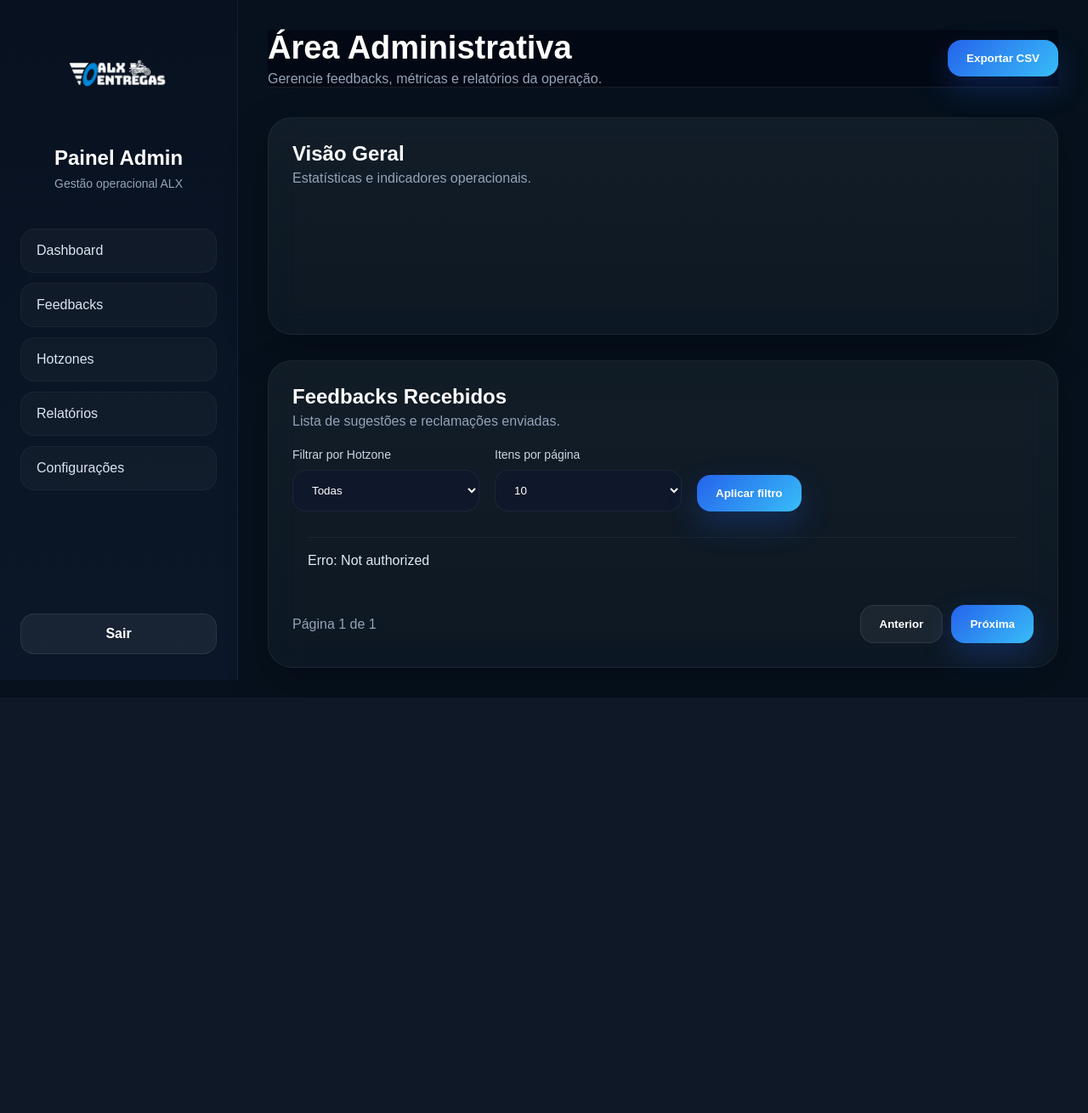
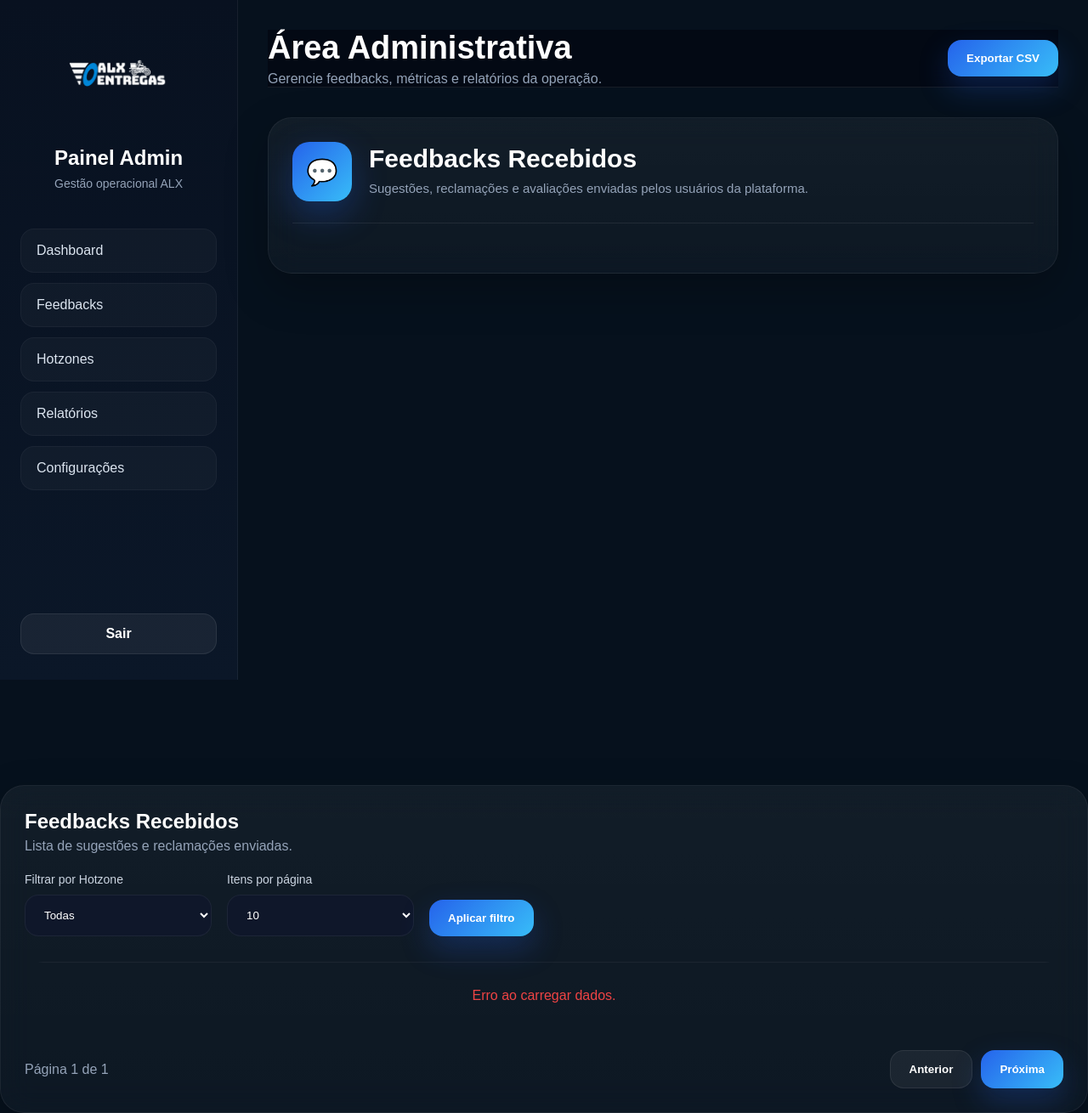
Before and after one commit to ACSTECN/sitealx, a Flask app: template templates/admin.html in a window 1280 px wide. Shown: the whole page at 85% size. Before the commit the page ends 821 px from the top, so only its background shows below. Run offline with Flask 3, Linux system fonts and the light colour scheme; the template is opened without the code that fills it, so the values that code supplies are empty.

Commit message:
Atualizações finais admin.js

```diff
--- a/static/admin.js
+++ b/static/admin.js
@@ -7,177 +7,297 @@ const prevBtn = document.getElementById("prev-page");
 const nextBtn = document.getElementById("next-page");
 const pageInfo = document.getElementById("page-info");
 const exportBtn = document.getElementById("exportar-csv");
+
 let chart;
 let page = 1;
 let totalPages = 1;
 let currentRows = [];
 
 const tipoLabels = {
-  "sugestao": "Sugestão",
-  "reclamacao": "Reclamação",
-  "outros": "Outros"
+    sugestao: "Sugestão",
+    reclamacao: "Reclamação",
+    outros: "Outros"
 };
 
 function formatTipo(tipo) {
-  return tipoLabels[tipo] || tipo;
+    return tipoLabels[tipo] || tipo || "";
 }
 
 function formatCPF(cpf) {
     if (!cpf) return "";
+
     const digits = cpf.replace(/\D/g, "");
+
     if (digits.length === 11) {
-    return digits.replace(/(\d{3})(\d{3})(\d{3})(\d{2})/, "$1.$2.$3-$4");
+        return digits.replace(
+            /(\d{3})(\d{3})(\d{3})(\d{2})/,
+            "$1.$2.$3-$4"
+        );
     }
+
     return cpf;
 }
 
+function formatDate(data) {
+    if (!data) return "";
+
+    return new Date(data).toLocaleString("pt-BR");
+}
+
+function renderStars(valor) {
+    const nota = Number(valor || 0);
+    return "⭐".repeat(Math.min(nota, 5));
+}
+
 async function loadData() {
-  console.log("loadData called");
-  tabela.innerHTML = "<tr><td>Carregando...</td></tr>";
+    tabela.innerHTML = `
+        <tr>
+            <td colspan="9" style="padding:30px;text-align:center;color:#94a3b8;">
+                Carregando feedbacks...
+            </td>
+        </tr>
+    `;
+
     const filtro = filtroHotzone.value.trim();
     const pageSize = parseInt(pageSizeSel.value || "10", 10);
+
     const url = `/api/admin/feedbacks?hotzone=${encodeURIComponent(filtro)}&page=${page}&page_size=${pageSize}`;
-  console.log("Fetching:", url);
+
     let dataResp;
+
     try {
         const r = await fetch(url);
-    console.log("Response status:", r.status);
         dataResp = await r.json();
-    console.log("dataResp:", dataResp);
     } catch (e) {
-    console.error("Fetch error:", e);
-    tabela.innerHTML = "<tr><td>Erro de rede</td></tr>";
+        tabela.innerHTML = `
+            <tr>
+                <td colspan="9" style="padding:30px;text-align:center;color:#ef4444;">
+                    Erro de rede ao carregar feedbacks.
+                </td>
+            </tr>
+        `;
         return;
     }
-  let rows;
-  let total;
+
+    let rows = [];
+    let total = 0;
+
     if (Array.isArray(dataResp)) {
-    // Se o backend retornar o array diretamente
         rows = dataResp;
         total = rows.length;
     } else if (dataResp.ok) {
-    // Se o backend retornar o formato esperado
         rows = dataResp.data || [];
         total = dataResp.total || rows.length;
     } else if (Array.isArray(dataResp.error)) {
-    // Se o "error" for o array (caso estranho que está acontecendo)
         rows = dataResp.error;
         total = rows.length;
     } else {
-    // Outro erro
-    tabela.innerHTML = `<tr><td>Erro: ${dataResp.error || "desconhecido"}</td></tr>`;
+        tabela.innerHTML = `
+            <tr>
+                <td colspan="9" style="padding:30px;text-align:center;color:#ef4444;">
+                    Erro ao carregar dados.
+                </td>
+            </tr>
+        `;
         return;
     }
+
     totalPages = Math.max(1, Math.ceil(total / pageSize));
+
+    if (page > totalPages) {
+        page = totalPages;
+    }
+
+    currentRows = rows;
+
     pageInfo.textContent = `Página ${page} de ${totalPages}`;
-  currentRows = rows;
+
     renderHeader();
-  renderTable(currentRows);
+    renderTable(rows);
     renderChart(rows);
 }
 
 function renderHeader() {
-  console.log("renderHeader called");
-  if (!thead) return;
     thead.innerHTML = "";
+
     const tr = document.createElement("tr");
-  ["Data", "Nome", "CPF", "Hotzone", "Telefone", "Email", "Tipo", "Satisfação", "Mensagem"].forEach(h => {
+
+    [
+        "Data",
+        "Nome",
+        "CPF",
+        "Hotzone",
+        "Telefone",
+        "Email",
+        "Tipo",
+        "Satisfação",
+        "Mensagem"
+    ].forEach(h => {
         const th = document.createElement("th");
         th.textContent = h;
-    th.style.textAlign = "left";
-    th.style.padding = "16px";
         tr.appendChild(th);
     });
+
     thead.appendChild(tr);
 }
 
 function renderTable(rows) {
-  console.log("renderTable called with rows:", rows);
     tabela.innerHTML = "";
+
     if (!rows.length) {
-    tabela.innerHTML = "<tr><td>Nenhum dado encontrado</td></tr>";
+        tabela.innerHTML = `
+            <tr>
+                <td colspan="9" style="padding:30px;text-align:center;color:#94a3b8;">
+                    Nenhum feedback encontrado.
+                </td>
+            </tr>
+        `;
         return;
     }
+
     rows.forEach(r => {
         const tr = document.createElement("tr");
-    const cells = [
-      new Date(r.created_at).toLocaleString("pt-BR"),
-      r.nome_completo || r["nome completo"] || "",
-      formatCPF(r.cpf),
-      r.hotzone,
-      r.telefone,
-      r.email,
-      formatTipo(r.tipo),
-      r.satisfacao,
-      r.mensagem
-    ];
-    cells.forEach(c => {
-      const td = document.createElement("td");
-      td.textContent = c;
-      td.style.padding = "16px";
-      td.style.verticalAlign = "top";
-      tr.appendChild(td);
-    });
+
+        const tipo = formatTipo(r.tipo);
+
+        tr.innerHTML = `
+            <td>${formatDate(r.created_at)}</td>
+            <td><strong>${r.nome_completo || ""}</strong></td>
+            <td>${formatCPF(r.cpf || "")}</td>
+            <td>${r.hotzone || ""}</td>
+            <td>${r.telefone || ""}</td>
+            <td>${r.email || ""}</td>
+            <td>
+                <span class="tipo-badge ${r.tipo || "outros"}">
+                    ${tipo}
+                </span>
+            </td>
+            <td>
+                <span class="stars">
+                    ${renderStars(r.satisfacao)}
+                </span>
+            </td>
+            <td>${r.mensagem || ""}</td>
+        `;
+
         tabela.appendChild(tr);
     });
 }
 
 function renderChart(rows) {
-  console.log("renderChart called");
-  const counts = [0,0,0,0,0,0,0,0,0,0];
+    const counts = [0, 0, 0, 0, 0];
+
     rows.forEach(r => {
-    const i = (r.satisfacao || 0) - 1;
-    if (i >=0 && i < 10) counts[i]++;
+        const nota = Number(r.satisfacao || 0);
+
+        if (nota >= 1 && nota <= 5) {
+            counts[nota - 1]++;
+        }
     });
+
     const canvas = document.getElementById("chart");
+
     if (!canvas) return;
+
     const ctx = canvas.getContext("2d");
+
     if (chart) chart.destroy();
+
     chart = new Chart(ctx, {
         type: "bar",
         data: {
-      labels: ["1","2","3","4","5","6","7","8","9","10"],
+            labels: ["1", "2", "3", "4", "5"],
             datasets: [{
                 label: "Satisfação",
                 data: counts,
-        backgroundColor: ["#ef4444","#f97316","#f59e0b","#fcd34d","#fde047","#a3e635","#34d399","#22c55e","#16a34a","#15803d"]
+                backgroundColor: [
+                    "#ef4444",
+                    "#f97316",
+                    "#f59e0b",
+                    "#22c55e",
+                    "#15803d"
+                ]
             }]
         },
         options: {
             responsive: true,
-      plugins: { legend: { display: false } },
-      scales: { y: { beginAtZero: true, ticks: { stepSize: 1 } } }
+            plugins: {
+                legend: {
+                    display: false
+                }
+            },
+            scales: {
+                y: {
+                    beginAtZero: true,
+                    ticks: {
+                        stepSize: 1
+                    }
+                }
+            }
         }
     });
 }
 
 if (aplicarFiltro) {
-  aplicarFiltro.addEventListener("click", () => { page = 1; loadData(); });
+    aplicarFiltro.addEventListener("click", () => {
+        page = 1;
+        loadData();
+    });
 }
+
 if (prevBtn) {
-  prevBtn.addEventListener("click", () => { page = Math.max(1, page - 1); loadData(); });
+    prevBtn.addEventListener("click", () => {
+        page = Math.max(1, page - 1);
+        loadData();
+    });
 }
+
 if (nextBtn) {
-  nextBtn.addEventListener("click", () => { page = Math.min(totalPages, page + 1); loadData(); });
+    nextBtn.addEventListener("click", () => {
+        page = Math.min(totalPages, page + 1);
+        loadData();
+    });
 }
+
 if (pageSizeSel) {
-  pageSizeSel.addEventListener("change", () => { page = 1; loadData(); });
+    pageSizeSel.addEventListener("change", () => {
+        page = 1;
+        loadData();
+    });
 }
+
 if (exportBtn) {
     exportBtn.addEventListener("click", () => {
-    const headers = ["Data","Nome","CPF","Hotzone","Telefone","Email","Tipo","Satisfação","Mensagem"];
-    const lines = [headers.join(";")].concat(currentRows.map(r => [
-      new Date(r.created_at).toLocaleString("pt-BR").replace(/;/g,","),
-      (r.nome_completo || r["nome completo"] || "").replace(/;/g,","),
+        const headers = [
+            "Data",
+            "Nome",
+            "CPF",
+            "Hotzone",
+            "Telefone",
+            "Email",
+            "Tipo",
+            "Satisfação",
+            "Mensagem"
+        ];
+
+        const lines = [headers.join(";")].concat(
+            currentRows.map(r => [
+                formatDate(r.created_at).replace(/;/g, ","),
+                (r.nome_completo || "").replace(/;/g, ","),
                 r.cpf || "",
                 r.hotzone || "",
                 r.telefone || "",
                 r.email || "",
                 formatTipo(r.tipo || ""),
                 r.satisfacao || "",
-      (r.mensagem || "").replace(/\n/g," ").replace(/;/g,",")
-    ].join(";")));
-    const blob = new Blob([lines.join("\n")], {type: "text/csv;charset=utf-8;"});
+                (r.mensagem || "").replace(/\n/g, " ").replace(/;/g, ",")
+            ].join(";"))
+        );
+
+        const blob = new Blob([lines.join("\n")], {
+            type: "text/csv;charset=utf-8;"
+        });
+
         const a = document.createElement("a");
         a.href = URL.createObjectURL(blob);
         a.download = "feedbacks.csv";
@@ -186,4 +306,5 @@ if (exportBtn) {
         a.remove();
     });
 }
+
 document.addEventListener("DOMContentLoaded", loadData);
--- a/templates/admin.html
+++ b/templates/admin.html
@@ -201,7 +201,132 @@ body{
 /* =========================
    CARDS
 ========================= */
+/* =========================
+   HEADER FEEDBACKS
+========================= */
 
+.feedback-header{
+
+    display:flex;
+    align-items:center;
+    gap:20px;
+
+    margin-bottom:30px;
+
+    padding-bottom:25px;
+
+    border-bottom:1px solid rgba(255,255,255,.08);
+
+}
+
+.feedback-icon{
+
+    width:70px;
+    height:70px;
+
+    border-radius:20px;
+
+    display:flex;
+    align-items:center;
+    justify-content:center;
+
+    font-size:30px;
+
+    background:
+    linear-gradient(
+        135deg,
+        #2563eb,
+        #38bdf8
+    );
+
+    box-shadow:
+    0 15px 40px rgba(37,99,235,.30);
+
+}
+
+.feedback-text h3{
+
+    font-size:30px;
+    font-weight:700;
+
+    margin-bottom:6px;
+
+}
+
+.feedback-text p{
+
+    color:#94a3b8;
+
+    font-size:15px;
+
+    line-height:1.6;
+
+}
+
+
+/* Quantidade de feedbacks */
+
+.feedback-badge{
+
+    margin-top:10px;
+
+    display:inline-flex;
+
+    align-items:center;
+
+    gap:8px;
+
+    padding:8px 16px;
+
+    border-radius:30px;
+
+    background:rgba(37,99,235,.12);
+
+    border:1px solid rgba(56,189,248,.25);
+
+    color:#7dd3fc;
+
+    font-size:13px;
+
+    font-weight:600;
+
+}
+.tipo-badge{
+    display:inline-flex;
+    align-items:center;
+    justify-content:center;
+
+    padding:7px 12px;
+
+    border-radius:999px;
+
+    font-size:12px;
+    font-weight:700;
+}
+
+.tipo-badge.sugestao{
+    background:rgba(34,197,94,.15);
+    color:#86efac;
+    border:1px solid rgba(34,197,94,.25);
+}
+
+.tipo-badge.reclamacao{
+    background:rgba(239,68,68,.15);
+    color:#fca5a5;
+    border:1px solid rgba(239,68,68,.25);
+}
+
+.tipo-badge.outros{
+    background:rgba(59,130,246,.15);
+    color:#93c5fd;
+    border:1px solid rgba(59,130,246,.25);
+}
+
+.stars{
+    color:#facc15;
+    font-size:14px;
+    white-space:nowrap;
+}
 .card{
     background:
     linear-gradient(
@@ -481,16 +606,26 @@ tbody tr:hover{
         <!-- CHART -->
         <section class="card chart-card">
 
-            <div class="card-title">
+<!-- HEADER FEEDBACKS -->
+            <div class="feedback-header">
 
-                <h3>
-                    Visão Geral
-                </h3>
+                <div class="feedback-icon">
+                    💬
+                </div>
 
-                <p>
-                    Estatísticas e indicadores operacionais.
-                </p>
+                <div class="feedback-text">
 
+                    <h3>
+                        Feedbacks Recebidos
+                    </h3>
+
+                    <p>
+                        Sugestões, reclamações e avaliações enviadas pelos usuários da plataforma.
+                    </p>
+
+                </div>
+
+            </div>
             </div>
 
             <canvas id="chart"
```
Lines whose indentation alone changed are shown as unchanged.
